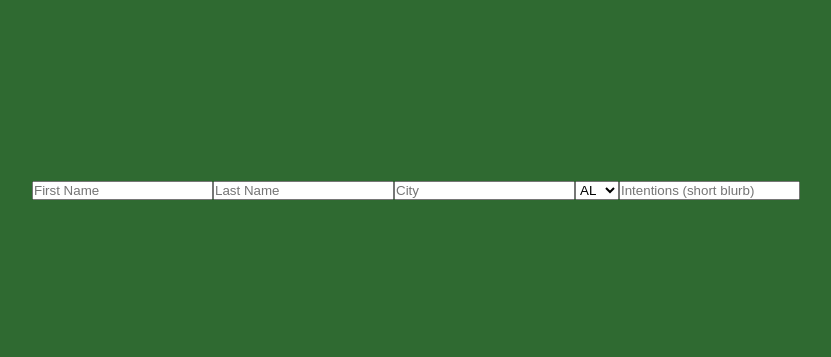
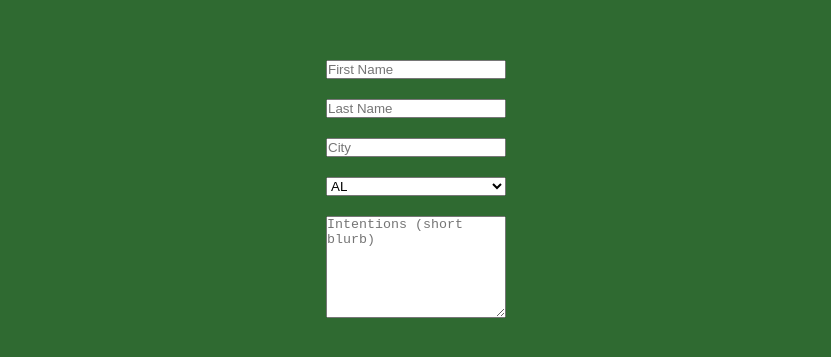
Before and after one commit to Samantha-Brown/future-seeds-ui, a React (Create React App) app: page /signup in a window 1280 px wide. Shown: the part 211-568 px from the top of the page, without its empty margins (224-1055 px from the left). Built offline with nearby package versions, Linux system fonts and the light colour scheme.

Commit message:
Add properties to input fields

```diff
--- a/src/Components/SignUp/SignUp.css
+++ b/src/Components/SignUp/SignUp.css
@@ -0,0 +1,13 @@
+.input-container {
+  display: flex;
+  flex-direction: column;
+  width: 200px;
+}
+
+.input-intentions {
+  height: 100px;
+}
+
+.input-signup, .input-intentions {
+  margin: 10px;
+}
--- a/src/Components/SignUp/SignUp.js
+++ b/src/Components/SignUp/SignUp.js
@@ -19,28 +19,37 @@ const SignUp = () => {
       <div className='input-container'>
         <input
           type='text'
+          maxLength='50'
           placeholder='First Name'
           name='firstName'
           onChange={e => setUserFirstName(e.target.value)}
+          className='input-signup'
         />
         <input
           type='text'
+          maxLength='50'
           placeholder='Last Name'
           name='lastName'
           onChange={e => setUserLastName(e.target.value)}
+          className='input-signup'
         />
         <input
           type='text'
+          maxLength='50'
           placeholder='City'
           name='city'
           onChange={e => setUserCity(e.target.value)}
+          className='input-signup'
         />
         <StateList handleLocationChange={handleLocationChange}/>
-        <input
+        <textarea
           type='text'
+          maxLength='50'
           placeholder='Intentions (short blurb)'
           name='intentions'
           onChange={e => setUserIntentions(e.target.value)}
+          className='input-intentions'
+          resize='none'
         />
       </div>
     </div>
--- a/src/Components/StateList/StateList.js
+++ b/src/Components/StateList/StateList.js
@@ -9,7 +9,7 @@ const StateList = ({ handleLocationChange }) => {
   })
 
   return (
-    <select onChange={e => handleLocationChange(e.target.value)}>
+    <select className='input-signup' onChange={e => handleLocationChange(e.target.value)}>
       { stateListings }
     </select>
   )
```
